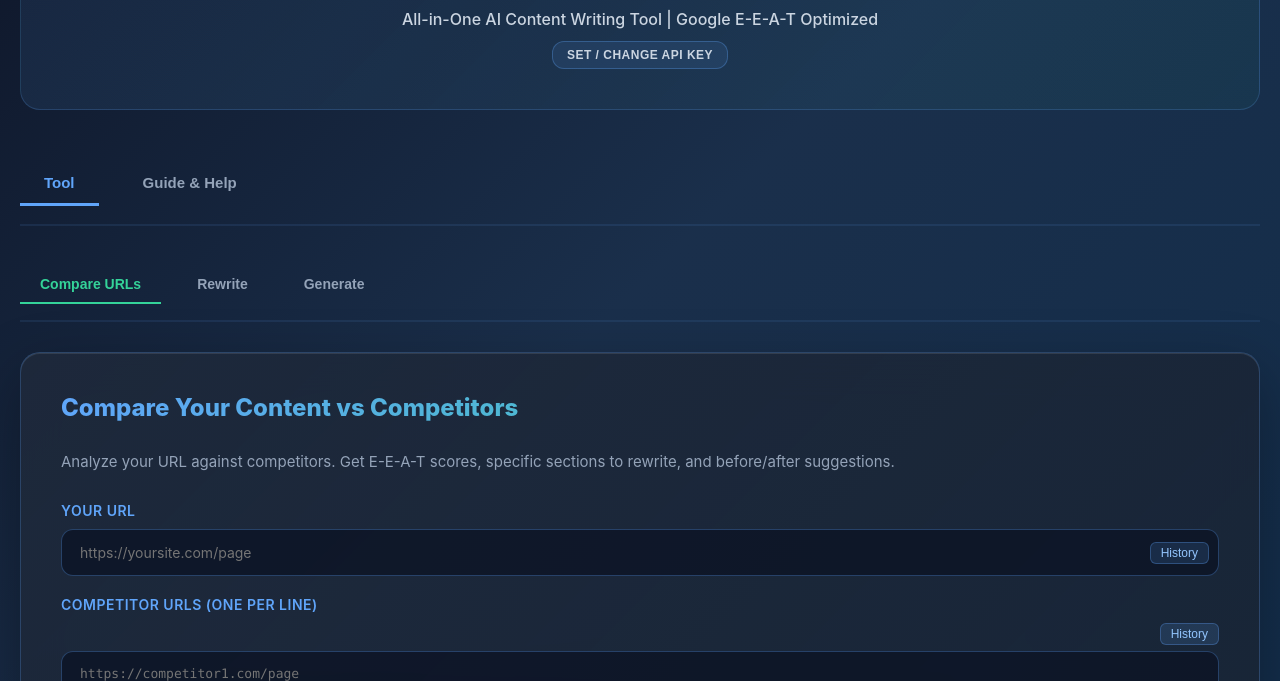
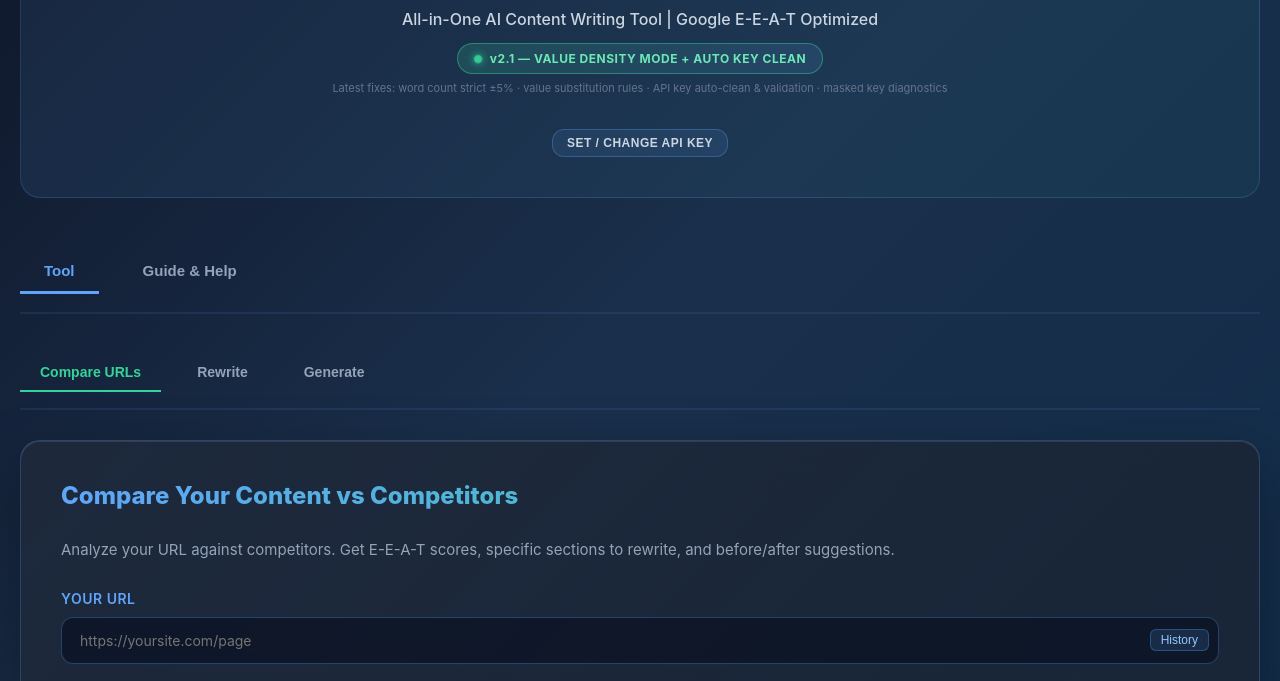
Before and after one commit to khushboovermaa/final-content-rewrite-tool, a plain HTML site: page index.html in a window 1280 px wide. Shown: the part 115-796 px from the top of the page. Drawn offline with Linux system fonts and the light colour scheme.

Commit message:
Update index.html

```diff
--- a/index.html
+++ b/index.html
@@ -217,6 +217,7 @@
         .loading { display: flex; align-items: center; gap: 8px; color: #cbd5e1; font-size: 14px; }
         .spinner { width: 16px; height: 16px; border: 2px solid rgba(96,165,250,0.3); border-top-color: #60a5fa; border-radius: 50%; animation: spin 0.8s linear infinite; }
         @keyframes spin { to { transform: rotate(360deg); } }
+        @keyframes pulse { 0%, 100% { opacity: 1; transform: scale(1); } 50% { opacity: 0.6; transform: scale(1.3); } }
         .success-message {
             background: linear-gradient(135deg, rgba(52,211,153,0.15) 0%, rgba(52,211,153,0.05) 100%);
             border: 1.5px solid rgba(52,211,153,0.5);
@@ -493,6 +494,14 @@
     <div class="header">
         <h1>Content Score Engine</h1>
         <p>All-in-One AI Content Writing Tool | Google E-E-A-T Optimized</p>
+        <div style="display:inline-flex;align-items:center;gap:8px;margin-top:14px;padding:7px 16px;background:linear-gradient(135deg,rgba(52,211,153,0.18),rgba(96,165,250,0.12));border:1px solid rgba(52,211,153,0.45);border-radius:20px;font-size:12px;font-weight:700;color:#6ee7b7;letter-spacing:0.5px;">
+            <span style="width:8px;height:8px;background:#34d399;border-radius:50%;box-shadow:0 0 8px #34d399;animation:pulse 1.6s ease-in-out infinite;"></span>
+            v2.1 — VALUE DENSITY MODE + AUTO KEY CLEAN
+        </div>
+        <div style="font-size:11px;color:#64748b;margin-top:6px;line-height:1.5;">
+            Latest fixes: word count strict ±5% · value substitution rules · API key auto-clean &amp; validation · masked key diagnostics
+        </div>
+        <br>
         <button class="btn btn-secondary" onclick="changeKey()" style="margin-top:12px;font-size:12px;padding:6px 14px;">Set / Change API Key</button>
     </div>
 
```
